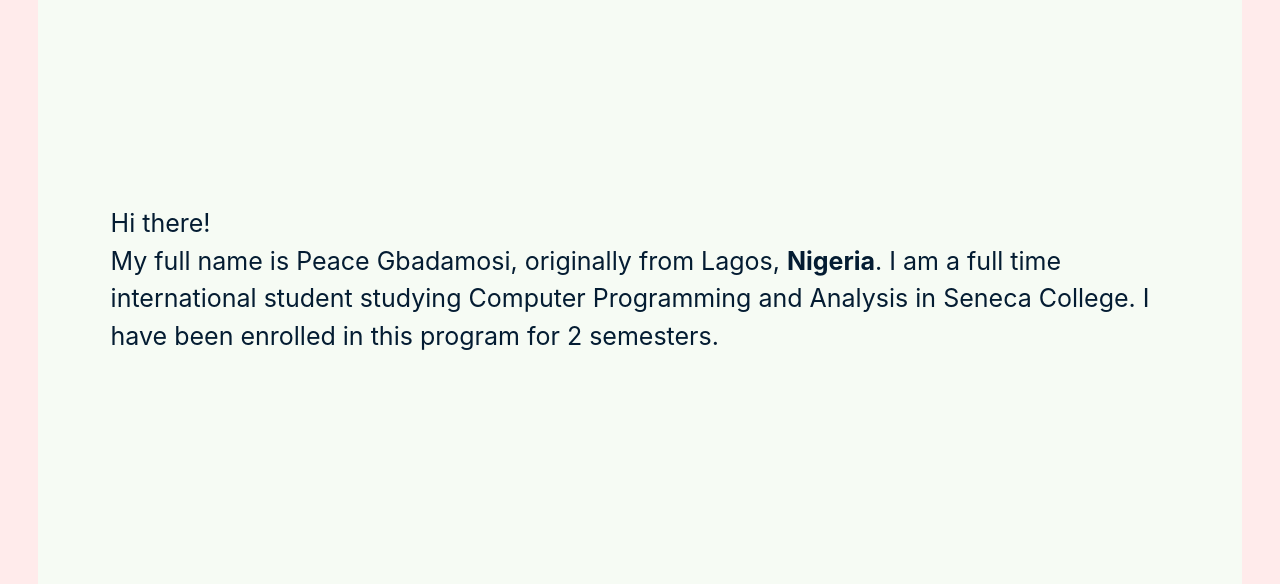
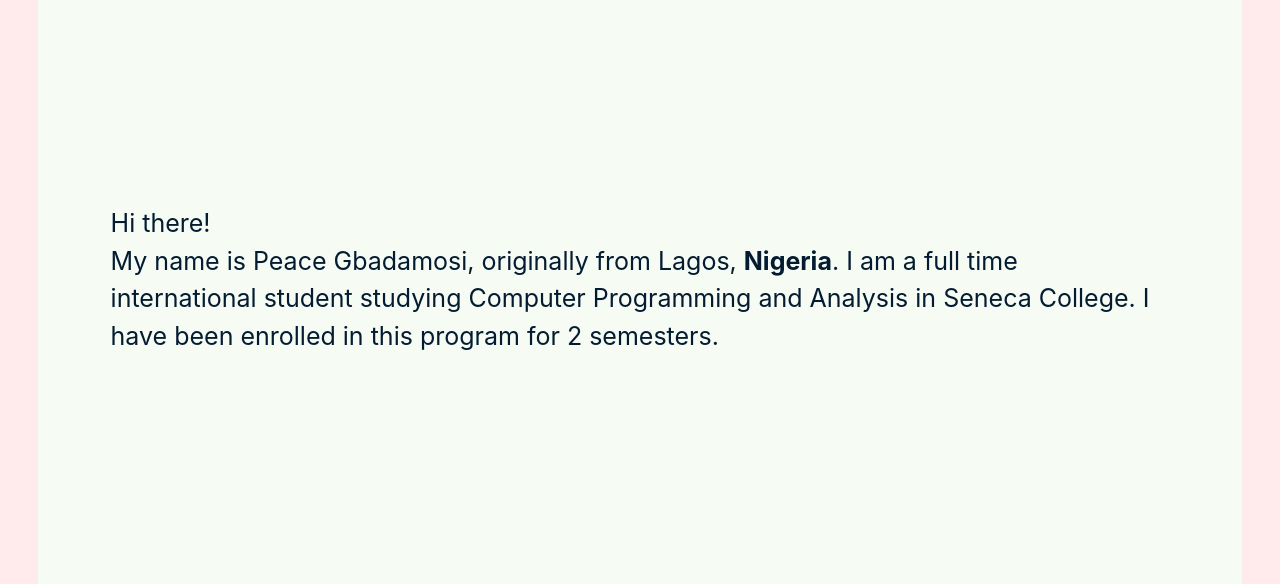
Before and after one commit to LucasPeace/finalproject_web222, a plain HTML site: page index.html in a window 1280 px wide. Shown: the part 2060-2644 px from the top of the page. Drawn offline with nearby package versions, Linux system fonts and the light colour scheme; a web font is replaced by a local one.

Commit message:
Update index.html

```diff
--- a/index.html
+++ b/index.html
@@ -44,7 +44,7 @@
     <img class = "video"src=" pic.jpg" class ="A" >
     </div>
     <div id = "aboutme">
-    <p style = "font-size: 25px;  "class ="ptext video"  >Hi there!<br>My full name is Peace Gbadamosi, originally from Lagos, <b>Nigeria</b>. I am a full time international student studying Computer Programming and Analysis in Seneca College. I have been enrolled in this program for 2 semesters.</p>
+    <p style = "font-size: 25px;  "class ="ptext video"  >Hi there!<br>My name is Peace Gbadamosi, originally from Lagos, <b>Nigeria</b>. I am a full time international student studying Computer Programming and Analysis in Seneca College. I have been enrolled in this program for 2 semesters.</p>
     </div>
 
 </div>
```
